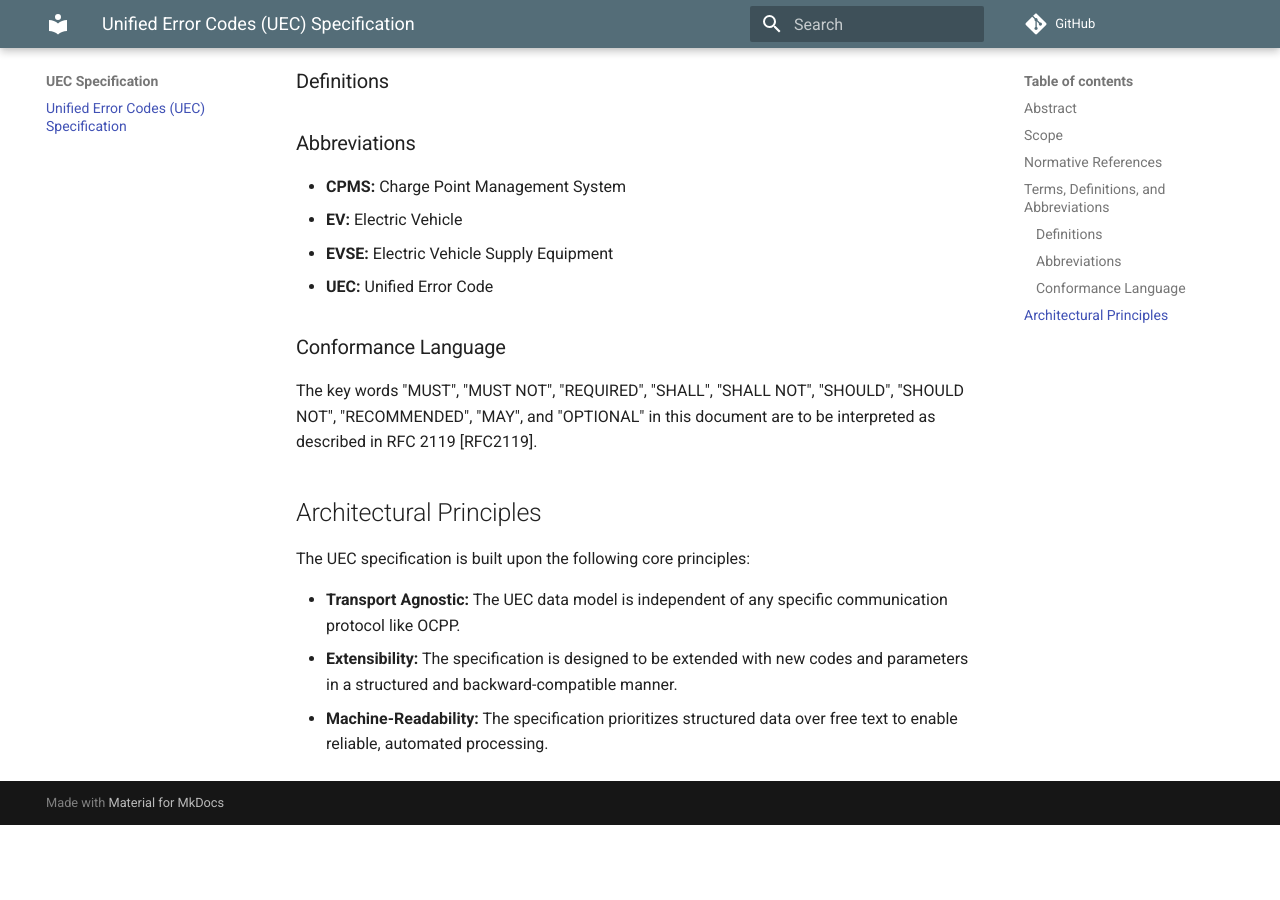
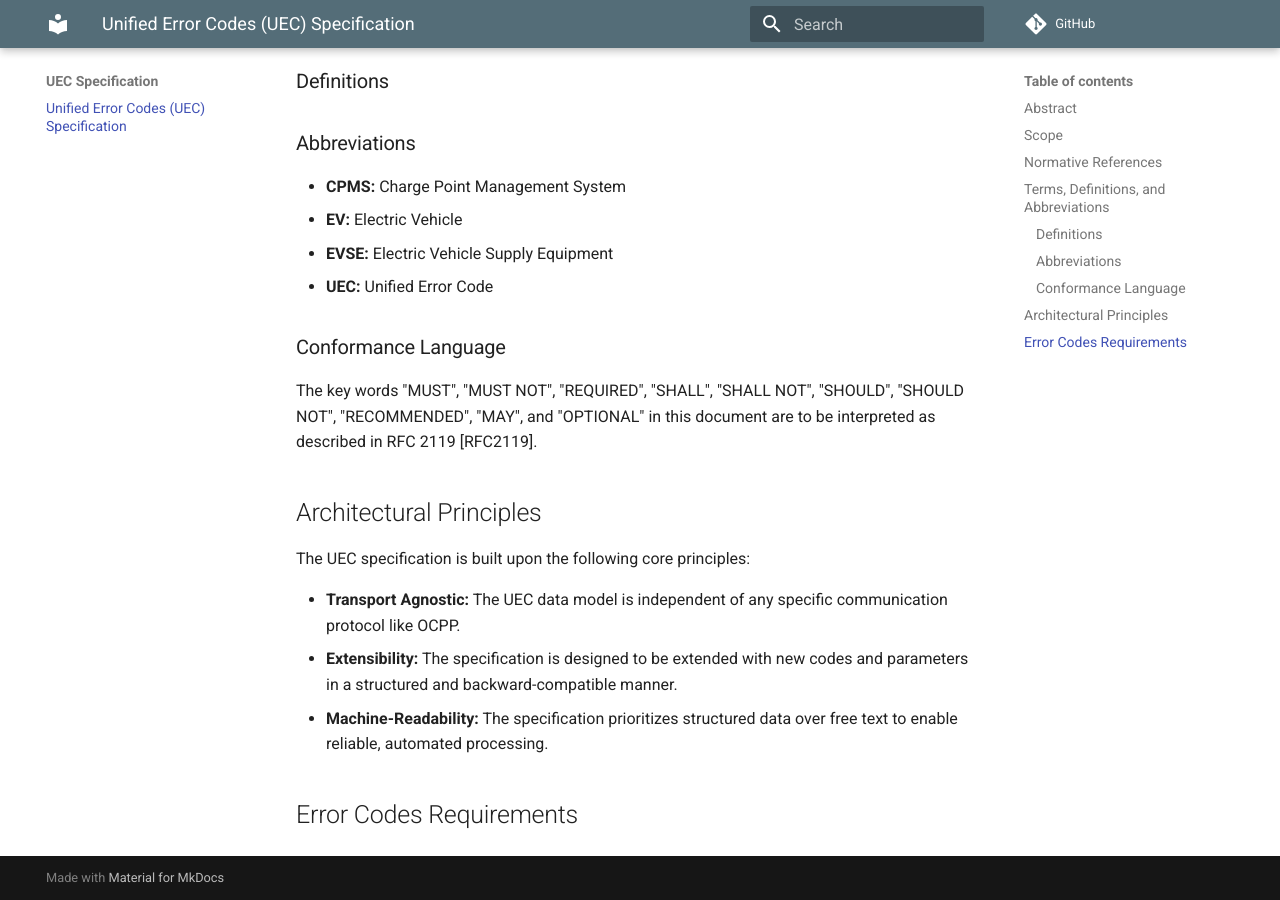
Before and after one commit to unified-error-codes/specification, an MkDocs documentation site: the page built from docs/index.md, in a window 1280 px wide and 900 px high, scrolled down 710 px. Built offline with MkDocs 1.6.1 and Material for MkDocs 9.7.7, drawn with Linux system fonts in a browser that asks for light colours; comment, search, counter and statistics services are not loaded; before the commit the page ends 1535 px from its top, so only the background shows below that.

Commit message:
Add Error Codes Requirements section to documentation
Added a new section on Error Codes Requirements.

```diff
--- a/docs/index.md
+++ b/docs/index.md
@@ -34,3 +34,5 @@ The UEC specification is built upon the following core principles:
 * **Transport Agnostic:** The UEC data model is independent of any specific communication protocol like OCPP.
 * **Extensibility:** The specification is designed to be extended with new codes and parameters in a structured and backward-compatible manner.
 * **Machine-Readability:** The specification prioritizes structured data over free text to enable reliable, automated processing.
+
+## Error Codes Requirements
```
